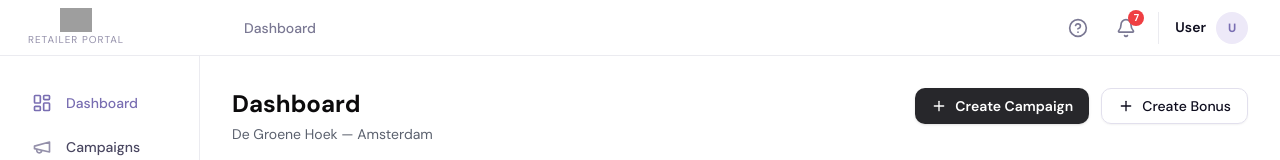
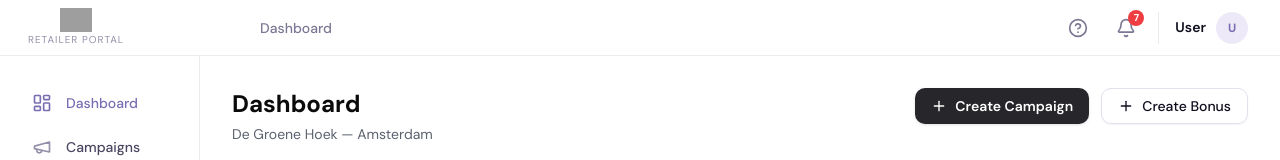
Before and after one commit to Moongrow-Technologies/Retailer-Portal, a React (Vite) app: page / in a window 1280 px wide. Shown: the top 160 px of the page. Built offline with nearby package versions, Linux system fonts and the light colour scheme; no server answers; grey boxes are pictures that could not be loaded.

Commit message:
File changes

```diff
--- a/src/components/layout/TopBar.jsx
+++ b/src/components/layout/TopBar.jsx
@@ -83,7 +83,7 @@ export default function TopBar() {
       </div>
 
       {/* Rest of header */}
-      <div className="flex-1 flex items-center justify-between pl-6 pr-8 h-full">
+      <div className="flex-1 flex items-center justify-between pl-10 pr-8 h-full">
       {/* Breadcrumb */}
        <div className="flex items-center gap-1.5 text-sm">
          {section && section !== label ? (
```
